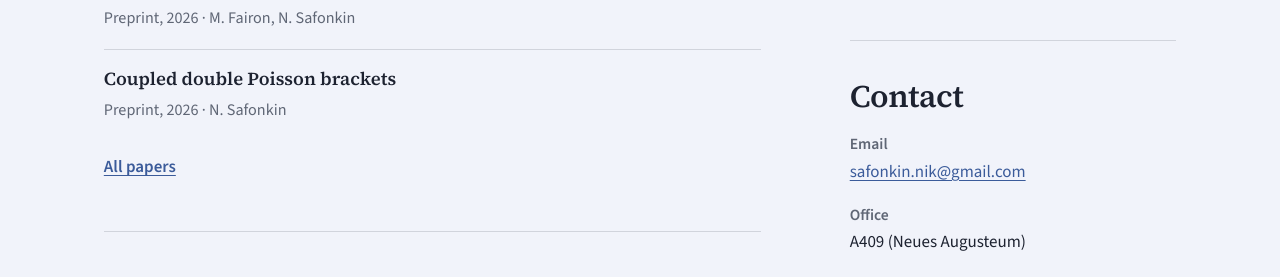
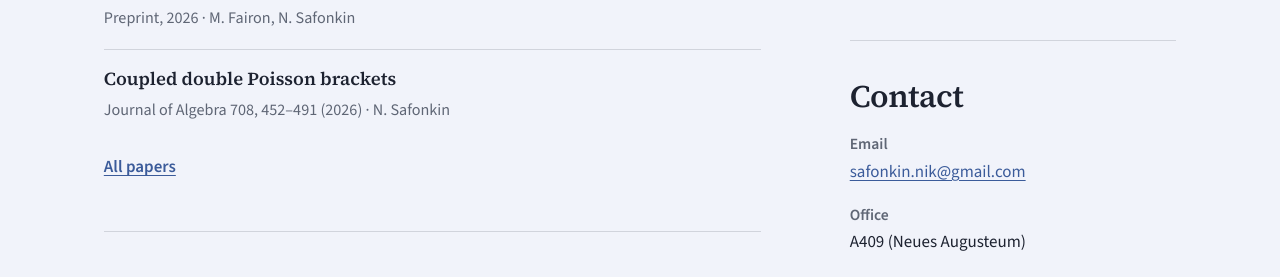
Before and after one commit to n-safonkin/n-safonkin.github.io, a Jekyll site: the page built from index.html, in a window 1280 px wide and 900 px high, scrolled down 679 px. Shown: the part 161-438 px from the top of the window. Built offline with Jekyll 4.4.1, drawn with Linux system fonts in a browser that asks for light colours.

Commit message:
Update Coupled double Poisson brackets publication

```diff
--- a/_data/papers.yml
+++ b/_data/papers.yml
@@ -19,9 +19,10 @@
 
 - title: "Coupled double Poisson brackets"
   authors: "N. Safonkin"
-  venue: "(2026)"
+  venue: "Journal of Algebra 708, 452–491 (2026)"
   pdf: "https://arxiv.org/pdf/2605.17696.pdf"
   arxiv: "https://arxiv.org/abs/2605.17696"
+  journal: "https://www.sciencedirect.com/science/article/pii/S0021869326004473"
   abstract: |
     <p>We introduce coupled double Poisson brackets on an associative algebra \( A \) as pairs consisting of a generalized Van den Bergh's double Poisson bracket and a generalized Fairon–McCulloch's right double Poisson bracket subject to a cross-Jacobi identity. Each of Van den Bergh's double brackets, Fairon–McCulloch's right double brackets, and also Ginzburg–Schedler's wheeled Poisson brackets induces a \( \operatorname{GL}_N \)-invariant Poisson structure on the representation scheme \( \operatorname{Rep}_N(A) \) parametrizing \( N \)-dimensional representations of \( A \), thereby satisfying the Kontsevich–Rosenberg principle. Wheeled Poisson brackets seem to be the most general such structures, and while their relation to Van den Bergh's double Poisson brackets is known, their relation to Fairon–McCulloch's right double Poisson brackets has remained open.</p>
     <p>We fill this gap and establish a bijection between pairs of coupled double Poisson brackets and wheeled Poisson brackets of Ginzburg and Schedler. On free polynomial algebras, we furthermore establish a one-to-one correspondence between linear coupled double Poisson brackets and a new algebraic structure that we call Poisson-left-pre-Lie algebras, and describe quadratic ones via solutions of the associative and classical Yang–Baxter equations satisfying a compatibility condition.</p>
--- a/index.html
+++ b/index.html
@@ -32,7 +32,7 @@ extra_css:
       {% for paper in site.data.papers limit:3 %}
         <li class="work-item">
           <h3><a href="{{ paper.arxiv }}" target="_blank" rel="noopener">{{ paper.title }}</a></h3>
-          <p class="meta">Preprint, {{ paper.venue | remove: '(' | remove: ')' }} · {{ paper.authors }}</p>
+          <p class="meta">{% if paper.journal %}{{ paper.venue }}{% else %}Preprint, {{ paper.venue | remove: '(' | remove: ')' }}{% endif %} · {{ paper.authors }}</p>
         </li>
       {% endfor %}
       </ol>
```
